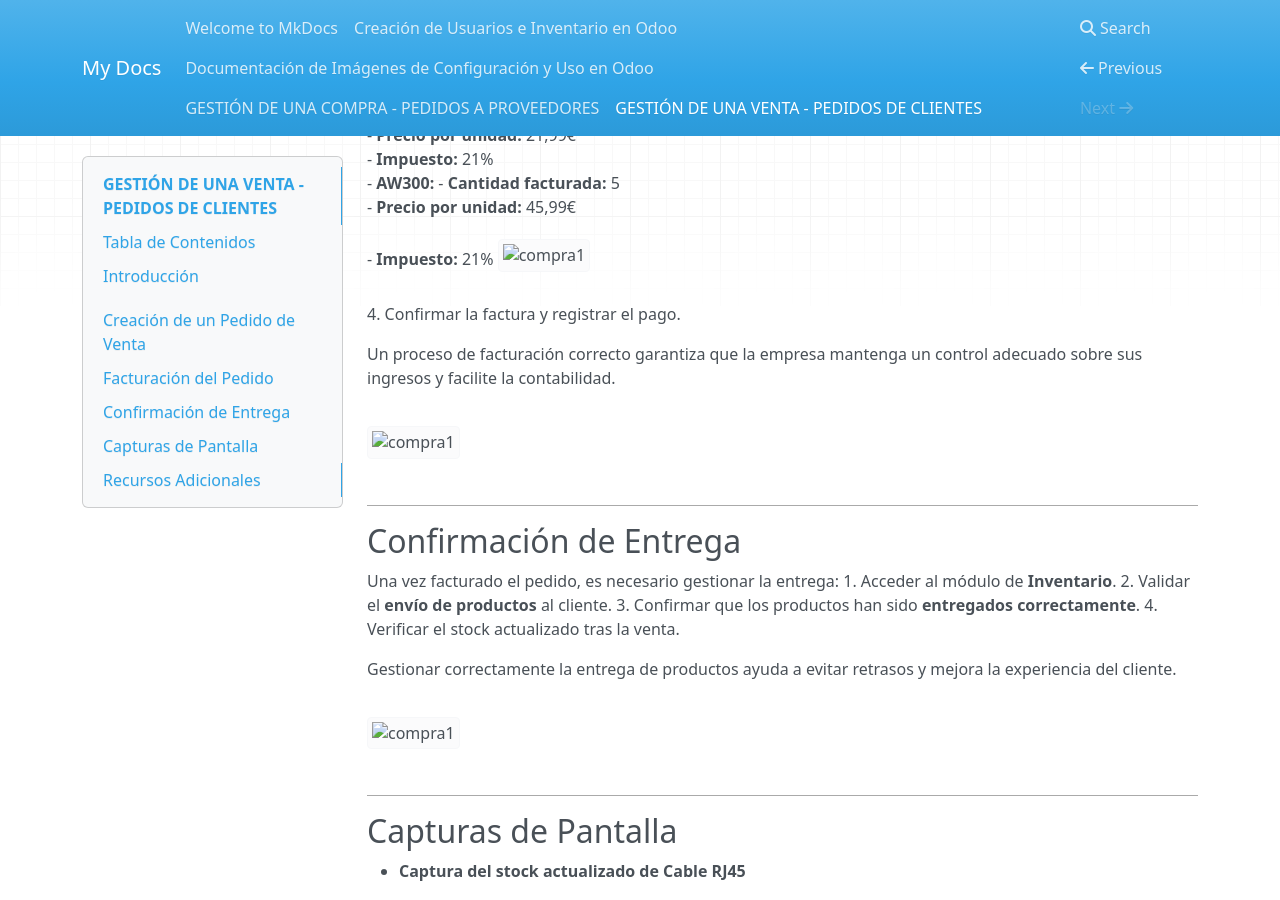
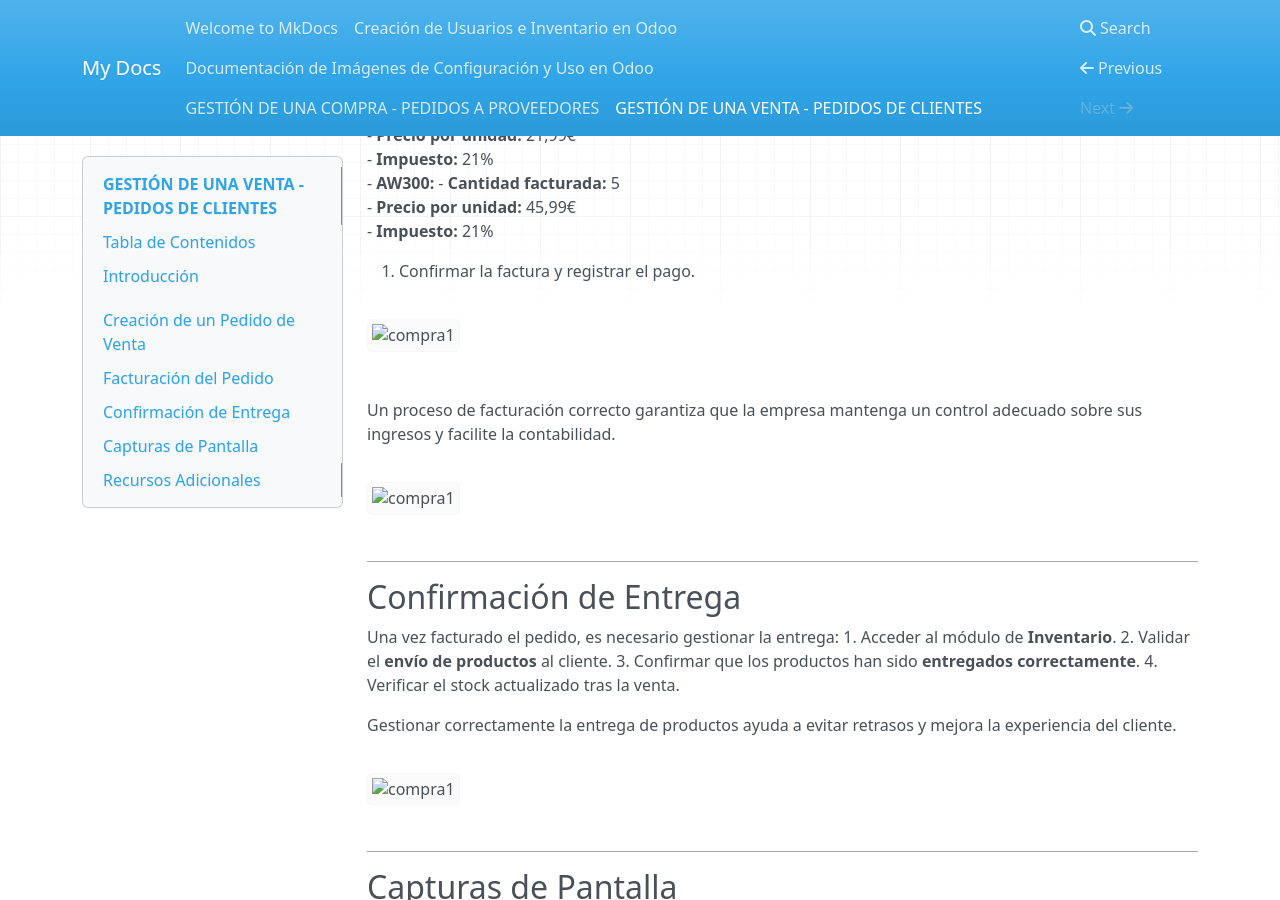
Before and after one commit to Rimsha-Iqbal/ProyectoASIR2-e4, an MkDocs documentation site: the page built from docs/paso5.md, in a window 1280 px wide and 900 px high, scrolled down 1799 px. Built offline with MkDocs 1.6.1, drawn with Linux system fonts in a browser that asks for light colours; nearby versions of some CDN libraries.

Commit message:
Update paso5.md

```diff
--- a/docs/paso5.md
+++ b/docs/paso5.md
@@ -69,8 +69,10 @@ Después de crear el pedido, procederemos a su facturación:
      - **Cantidad facturada:** 5
      - **Precio por unidad:** 45,99€
      - **Impuesto:** 21%
-       ![compra1](/site/img/venta3.png)
+
 4. Confirmar la factura y registrar el pago.
+
+![compra1](/site/img/venta3.png)
 
 Un proceso de facturación correcto garantiza que la empresa mantenga un control adecuado sobre sus ingresos y facilite la contabilidad.
 
```
